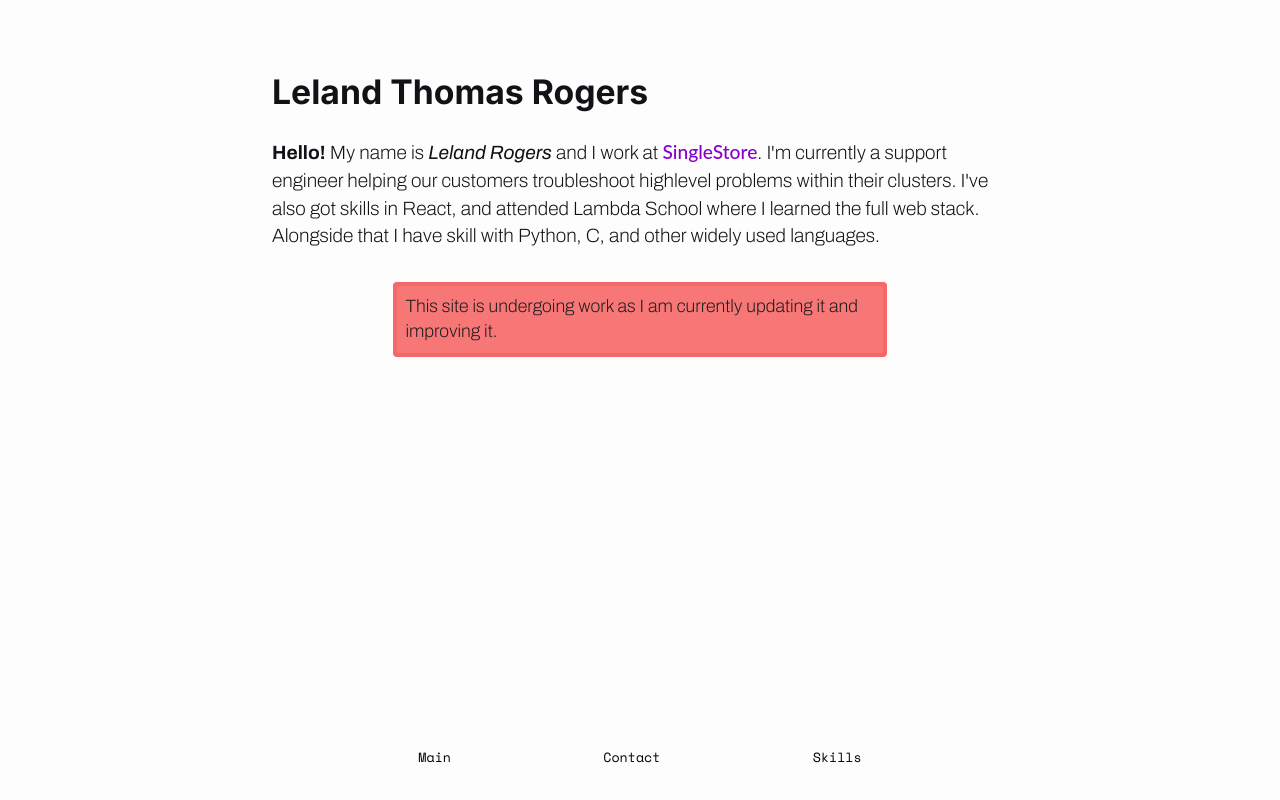
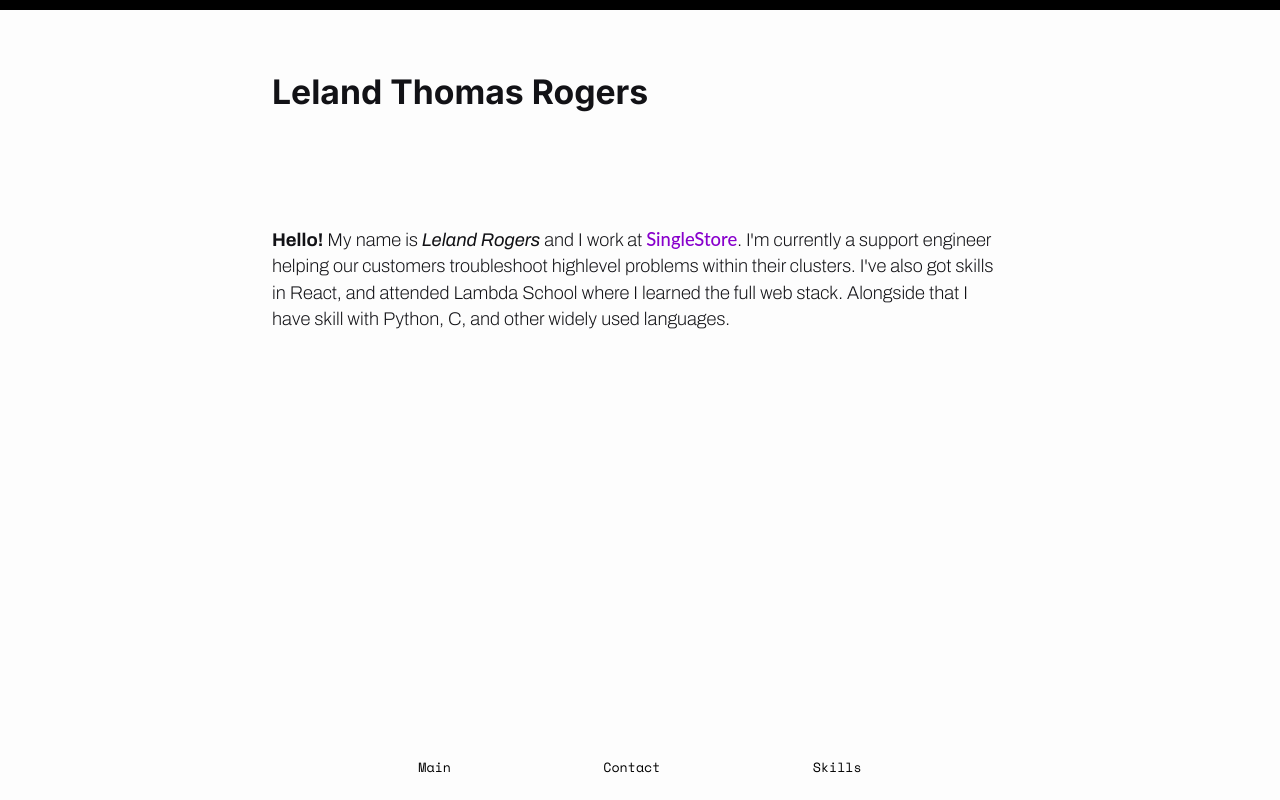
Before and after one commit to ltrii/port-ltrii, a React (Create React App) app: page / in a window 1280 px wide. Built offline with nearby package versions, Linux system fonts and the light colour scheme.

Commit message:
Styling changes and updates

```diff
--- a/package.json
+++ b/package.json
@@ -32,5 +32,8 @@
       "last 1 firefox version",
       "last 1 safari version"
     ]
+  },
+  "devDependencies": {
+    "yarn-audit-fix": "^6.3.4"
   }
 }
--- a/src/App.css
+++ b/src/App.css
@@ -25,9 +25,17 @@ a {
 
 #switcher {
   width: 100%;
-  font-size: 1.2em;
+  height: 100%;
+  font-size: 1.15em;
   font-family: 'Archivo', 'Franklin Gothic Medium', 'Arial Narrow', Arial, sans-serif;
   line-height: 1.44;
+  overflow: auto;
+}
+
+#top-content {
+  height: 100%;
+  display: flex;
+  align-items: center;
 }
 
 #top-content #s2 {
@@ -38,10 +46,11 @@ a {
 }
 
 #znav {
+  position: sticky;
   display: flex;
   justify-content: space-evenly;
   width: 100%;
-  padding: 32px 0px;
+  padding: 22px 0px;
 }
 
 #znav button {
@@ -52,18 +61,6 @@ a {
 
 #znav button:hover {
   font-weight: bold;
-}
-
-#red-notice {
-  background-color: rgba(243, 21, 21, 0.582);
-  border: 4px solid rgba(243, 21, 21, 0.137);
-  color:#1c1c1d;
-  border-radius: 4px;
-  padding: 8px;
-  margin: 32px auto;
-  width: 67%;
-  font-size: 0.93em;
-  height: 100%;
 }
 
 #contact form {
--- a/src/App.js
+++ b/src/App.js
@@ -17,7 +17,6 @@ function App() {
           {setter === "main" ? <TopContent /> : null}
           {setter === "contact" ? <Contact /> : null}
           {setter === "skills" ? <Skills /> : null}
-          <p id="red-notice">This site is undergoing work as I am currently updating it and improving it.</p>
         </div>
       </div>
       <div>
--- a/src/index.css
+++ b/src/index.css
@@ -8,6 +8,7 @@
 }
 
 body {
+  border-top: 10px solid black;
   background-color: rgba(253, 253, 253, 0.966);
   margin: 0;
   font-family: 'Inter', -apple-system, BlinkMacSystemFont, 'Segoe UI', 'Roboto', 'Oxygen',
```
Also changed, not shown: 1 other file (tests, documents, lock files or other folders).
